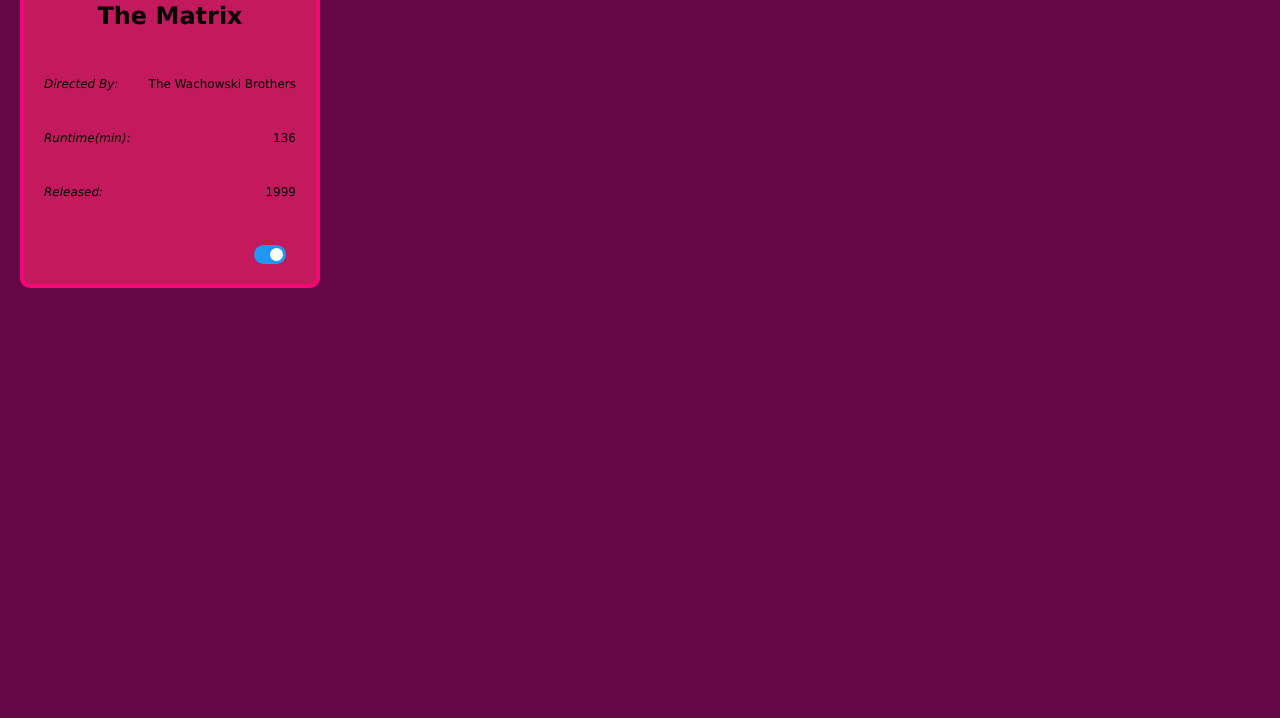
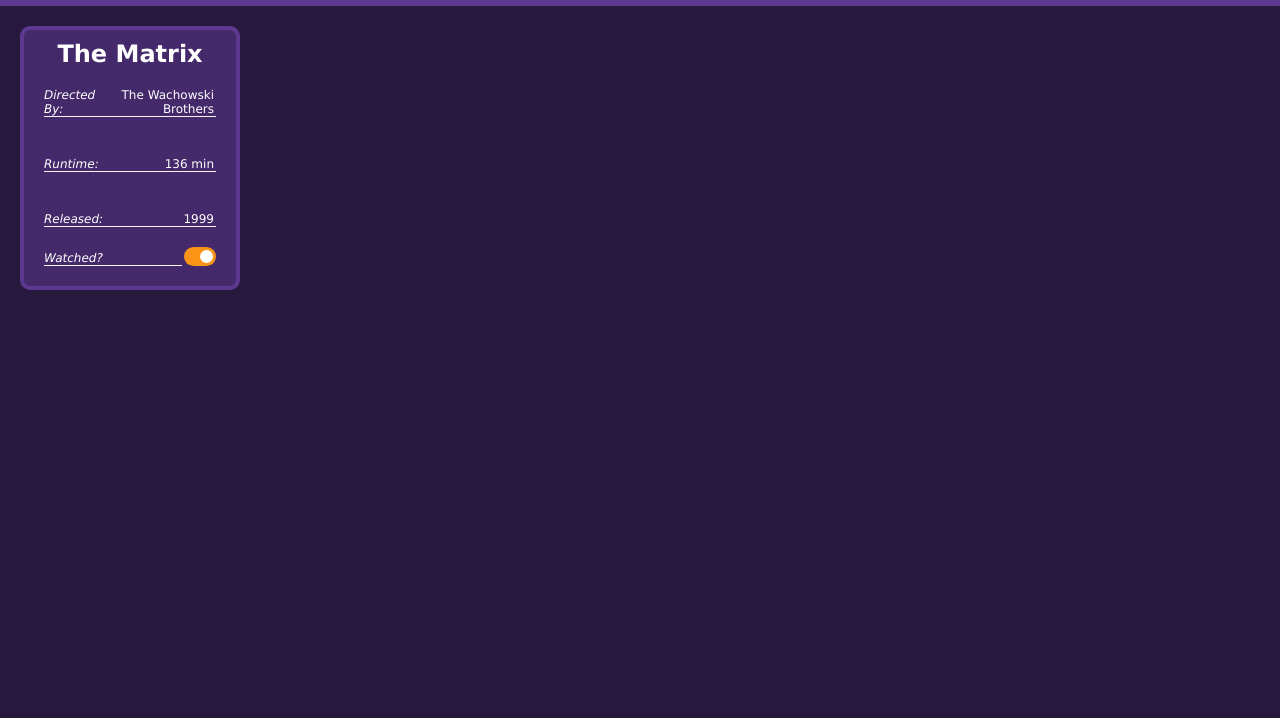
Before and after one commit to jeff-ramos-dev/odin-library, a website: page index.html in a window 1280 px wide. Shown: the part 82-800 px from the top of the page. Drawn offline with Linux system fonts and the light colour scheme.

Commit message:
Change styling, fix bugs, add more functionality

```diff
--- a/index.html
+++ b/index.html
@@ -9,12 +9,12 @@
     <title>Library</title>
   </head>
   <body>
+    <button class="new-movie">+</button>
     <div class="layer">
-      <div class="library">
-        <div class="cards">
-          <button class="new-movie">+</button>
-        </div>
+      <div class="heading">
+        <h1>MOVIES</h1>
       </div>
+      <div class="cards"></div>
     </div>
     <form action="" method="post" class="movie-form hidden" id="form">
       <fieldset class="movie-info">
@@ -37,7 +37,7 @@
         </div>
         <div class="field">
           <label for="watched">Have you seen it?</label>
-          <input type="checkbox" name="watched" id="watched" checked>
+          <input type="checkbox" name="watched" id="watched">
         </div>
         <div class="field">
           <button type="submit" class="submit">Add Movie</button>
--- a/script.js
+++ b/script.js
@@ -1,4 +1,4 @@
-function Movie(title, director, runtime, year, watched = false) {
+function Movie(title, director, runtime, year, watched=false) {
   this.title = title;
   this.runtime = runtime
   this.director = director;
@@ -7,38 +7,32 @@
 
   Movie.prototype.info = () =>
     `${this.title} by ${this.director}, ${this.runtime} minutes, released ${year}, ${
-      watched ? 'watched' : 'not not watched yet'
+      watched ? 'watched' : 'not watched yet'
     }`;
 }
 
 const library = {};
 
-const movies = document.querySelector('.movies');
 const movieForm = document.querySelector('.movie-form');
 const addBtn = document.querySelector('.new-movie');
 const overlay = document.querySelector('.layer');
 const submit = document.querySelector('.submit')
-
-addBtn.addEventListener('click', () => {
-  movieForm.classList.toggle('hidden');
-  overlay.classList.toggle('overlay');
-});
-
-submit.addEventListener('click', (e) => {
-  e.preventDefault()
-  const movie = e.target.form
-  const newMovie = new Movie(movie.title.value, movie.director.value, movie.runtime.value, movie.year.value, movie.watched.checked)
-  movieForm.classList.toggle('hidden')
-  overlay.classList.toggle('overlay')
-  addMovieToLibrary(newMovie)
-})
-
 const cards = document.querySelector('.cards')
 
 function addMovieToLibrary(movie) {
   const movieKey = movie.title.toLowerCase().split(' ').join('')
+  library[movieKey] = {
+    title: movie.title,
+    director: movie.director,
+    runtime: movie.runtime,
+    year: movie.year,
+    watched: movie.watched
+  }
   const card = document.createElement('div')
   card.classList.add('card')
+  if (movie.watched) {
+    card.classList.add('watched')
+  }
   const heading = document.createElement('h2')
   heading.classList.add('card-title')
   const details = document.createElement('div')
@@ -63,20 +57,25 @@
   year.classList.add('data')
   const watchedLabel = document.createElement('label')
   watchedLabel.classList.add('switch')
+  const watchedPrompt = document.createElement('p')
+  watchedPrompt.classList.add('prompt')
   const watchedCheckbox = document.createElement('input')
   watchedCheckbox.type = 'checkbox'
   const watchedSlider = document.createElement('span')
   watchedSlider.classList.add('slider', 'round')
+  const bottomBorder = document.createElement('div')
+  bottomBorder.classList.add('bottom-border')
 
   heading.textContent = movie.title
   directorPrompt.textContent = 'Directed By:'
   director.textContent = movie.director
-  runtimePrompt.textContent = 'Runtime(min):'
-  runtime.textContent = movie.runtime
+  runtimePrompt.textContent = 'Runtime:'
+  runtime.textContent = `${movie.runtime} min`
   yearPrompt.textContent = 'Released:'
   year.textContent = movie.year
-  // watchedLabel.textContent = "Watched?"
+  watchedPrompt.textContent = 'Watched?'
   watchedCheckbox.checked = movie.watched
+
   cards.appendChild(card)
   card.appendChild(heading)
   card.appendChild(details)
@@ -90,14 +89,38 @@
   yearDiv.appendChild(yearPrompt)
   yearDiv.appendChild(year)
   card.appendChild(watchedLabel)
+  watchedLabel.appendChild(watchedPrompt)
   watchedLabel.appendChild(watchedCheckbox)
   watchedLabel.appendChild(watchedSlider)
+  card.appendChild(bottomBorder)
 
-  watchedCheckbox.addEventListener('click', (e) => {
+  heading.contentEditable = true
+  director.contentEditable = true
+  runtime.contentEditable = true
+  year.contentEditable = true
+
+  watchedCheckbox.addEventListener('click', () => {
     library[movieKey].watched = !library[movieKey].watched
     watchedCheckbox.checked = library[movieKey].watched
+    card.classList.toggle('watched')
   })
 }
 
+addBtn.addEventListener('click', () => {
+  movieForm.classList.toggle('hidden');
+  overlay.classList.toggle('overlay');
+  submit.focus();
+});
+
+submit.addEventListener('click', (e) => {
+  e.preventDefault()
+  const movie = e.target.form
+  const newMovie = new Movie(movie.title.value ? movie.title.value : 'TITLE', movie.director.value ? movie.director.value : 'DIRECTOR', movie.runtime.value ? `${movie.runtime.value} min` : 'RUNTIME', movie.year.value ? movie.year.value : 'YEAR', movie.watched.checked)
+  movieForm.classList.toggle('hidden')
+  overlay.classList.toggle('overlay')
+  addMovieToLibrary(newMovie)
+})
+
 const theMatrix = new Movie('The Matrix', 'The Wachowski Brothers', 136, 1999, true)
+
 addMovieToLibrary(theMatrix)
--- a/style.css
+++ b/style.css
@@ -6,13 +6,13 @@
 }
 
 :root {
-  --background-color: beige;
+  --background-color: #E8E2E2;
   --library-color: grey;
-  --primary-color: #f70776;
-  --primary-color-medium: #c3195d;
-  --secondary-color: #680747;
-  --accent-color: #004c75;
-  --dark-color: #141010;
+  --primary-color: #5D3891;
+  --primary-color-medium: #452a6b;
+  --accent-color: #F99417;
+  --secondary-color: #F5F5F5;
+  --dark-color: #27183d;
 }
 
 li {
@@ -42,13 +42,23 @@
 }
 
 body {
-  background-color: var(--background-color);
+  background-color: var(--dark-color);
+}
+
+.heading {
+  padding: 25px;
+  color: white;
+  display: grid;
+  place-items: center;
+  background-color: var(--primary-color);
 }
 
 .movie-form {
   width: 300px;
   padding: 30px;
-  background-color: var(--accent-color);
+  background-color: var(--dark-color);
+  border-radius: 10px;
+  border: 4px solid var(--primary-color);
   display: flex;
   flex-direction: column;
   position: absolute;
@@ -59,6 +69,10 @@
 
 .hidden {
   visibility: hidden;
+}
+
+fieldset {
+  border: 2px solid var(--primary-color);
 }
 
 .movie-form label,
@@ -77,25 +91,39 @@
   border-bottom: 2px solid var(--primary-color-medium);
 }
 
+.layer {
+  display: flex;
+  flex-direction: column;
+}
+
 .cards {
-  width: 100vw;
-  height: 100vh;
+  flex: 1;
   padding: 20px;
   display: grid;
-  grid-template-columns: repeat(auto-fill, minmax(350px, 1fr));
-  grid-template-rows: 50px 1fr;
-  background-color: var(--secondary-color);
+  gap: 20px;
+  grid-template-columns: repeat(auto-fill, minmax(250px, 1fr));
+  grid-auto-rows: 1fr;
+  place-items: start;
+  background-color: var(--dark-color);
 }
 
 .new-movie {
-  justify-self: right;
-  align-self: center;
-  grid-column-start: -1;
+  position: fixed;
+  top: 20px;
+  right: 20px;
   height: 40px;
   aspect-ratio: 1 / 1;
   font-size: x-large;
-  background-color: green;
+  background-color: var(--accent-color);
   color: white;
+  border: none;
+  border-radius: 100%;
+  box-shadow: 0px 0px 4px black;
+}
+
+.new-movie:hover {
+  background-color: #e27c00;
+  box-shadow: 0 0 8px black;
 }
 
 .card:nth-of-type(1) {
@@ -103,19 +131,28 @@
 }
 
 .card {
-  width: 300px;
+  position: relative;
+  width: 220px;
   aspect-ratio: 1 / 1;
+  color: white;
   border-radius: 10px;
   padding: 10px 20px;
-  border: 4px solid var(--primary-color);
+  border: 4px solid var(--dark-color);
   display: flex;
   flex-direction: column;
-  background-color: var(--primary-color-medium);
+  background-color: grey;
   justify-content: space-between;
 }
 
+.watched {
+  background-color: var(--primary-color-medium);
+  border: 4px solid var(--primary-color);
+}
+
+
 .card-title {
   align-self: center;
+  text-align: center;
 }
 
 .card-details {
@@ -131,10 +168,32 @@
   font-style: italic;
   display: flex;
   justify-content: space-between;
+  border-bottom: 1px solid var(--secondary-color)
+}
+
+.card-detail > p:nth-of-type(2) {
+  text-align: right;
+}
+
+.prompt:last-of-type {
+  font-size: 12px;
+  font-style: italic;
+  transform: translateX(-140px) translateY(4px);
 }
 
 .data {
   font-style: normal;
+  min-width: 10px;
+  padding-right: 2px;
+}
+
+.bottom-border {
+  position: absolute;
+  height: 1px;
+  width: 65%;
+  background-color: var(--secondary-color);
+  bottom: 20px;
+  left: 20px;
 }
 
 /* The switch - the box around the slider */
@@ -142,7 +201,6 @@
   justify-self: end;
   align-self: end;
   margin-bottom: 10px;
-  margin-right: 10px;
   position: relative;
   display: inline-block;
   width: 32px;
@@ -182,11 +240,11 @@
 }
 
 input:checked + .slider {
-  background-color: #2196F3;
+  background-color: var(--accent-color);
 }
 
 input:focus + .slider {
-  box-shadow: 0 0 1px #2196F3;
+  box-shadow: 0 0 1px var(--accent-color);
 }
 
 input:checked + .slider:before {
```
